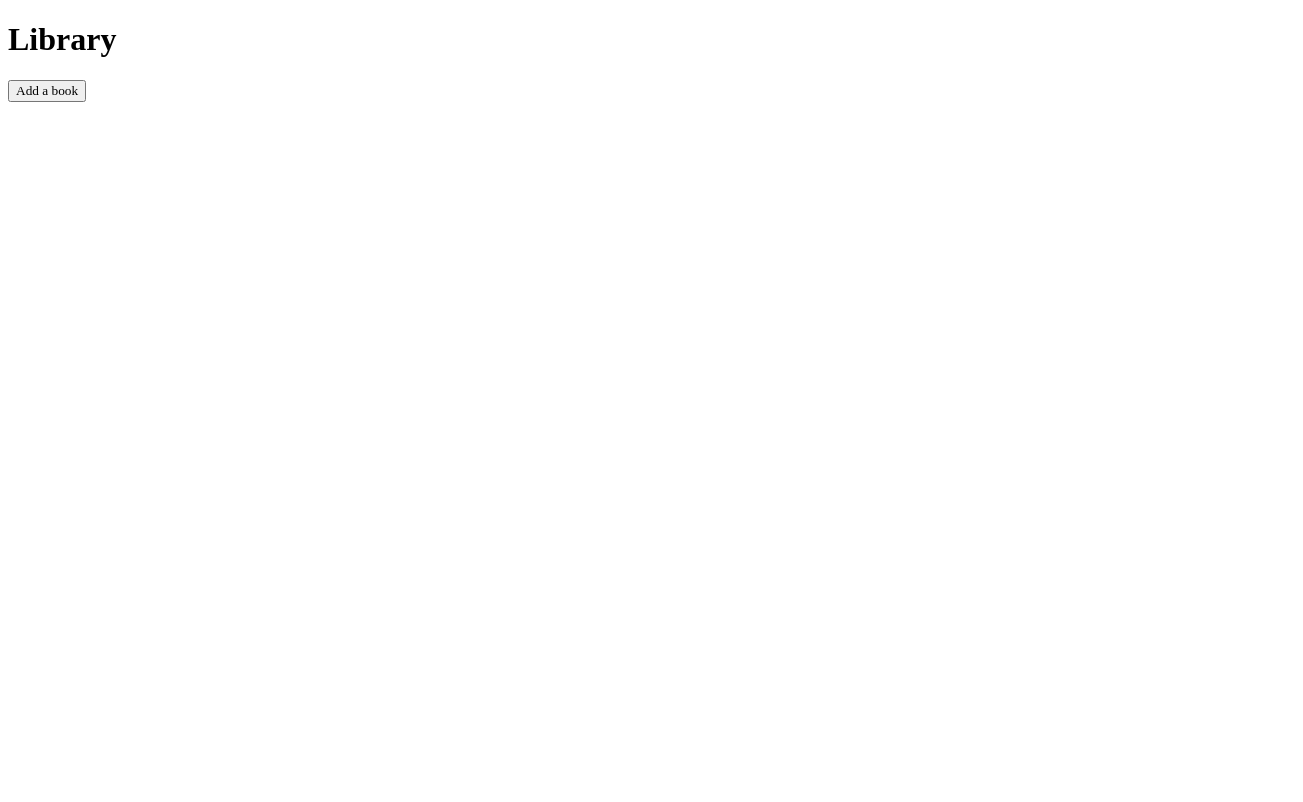
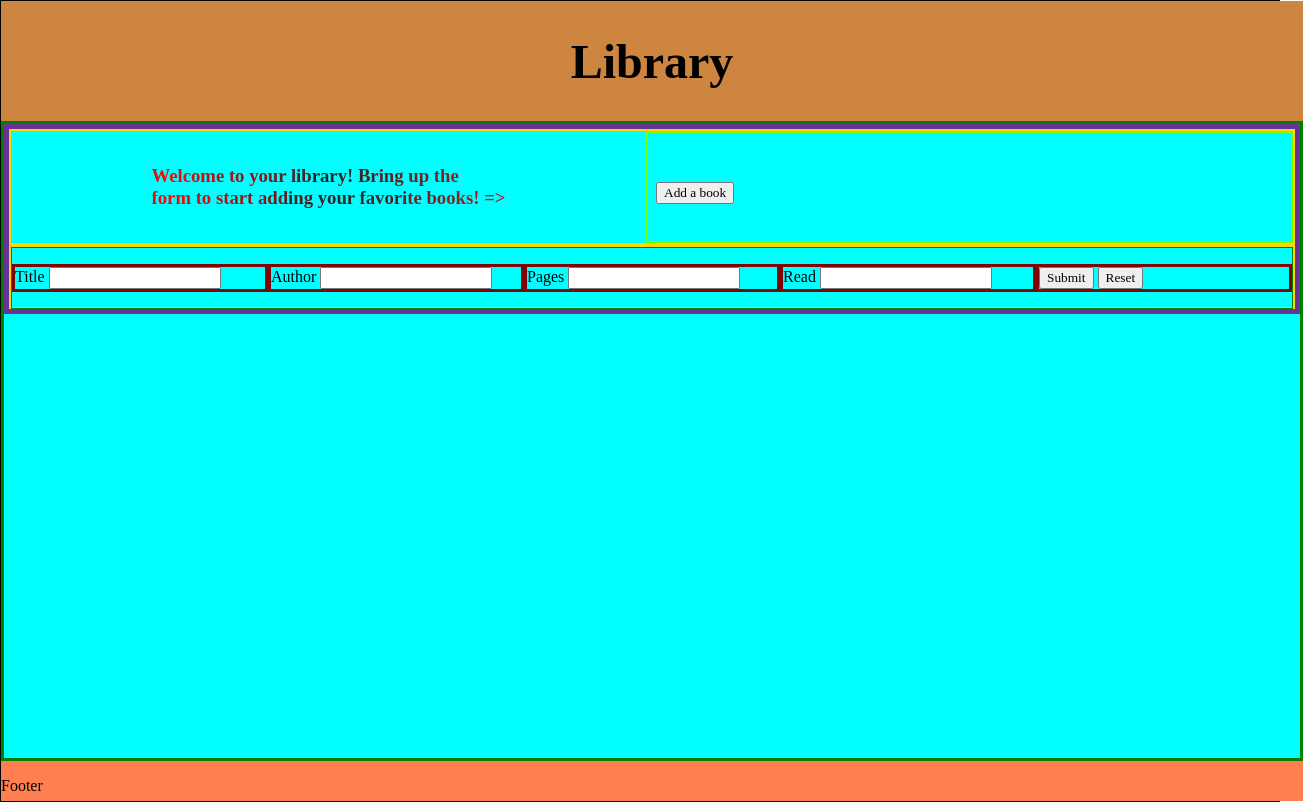
Before and after one commit to xRESCUEBOBx/odin-repository, a plain HTML site: page Library/index.html in a window 1280 px wide. Shown: the whole page, 1303 px wide, since content can reach past the window. Drawn offline with Linux system fonts and the light colour scheme.

Commit message:
Finished My Library

```diff
--- a/Library/index.html
+++ b/Library/index.html
@@ -22,50 +22,56 @@
     <title>Library</title>
   </head>
   <body>
-    <header>
+    <div class="page-container">
+      <header class="header">
         <h1>Library</h1>
       </header>
 
-    <main>
+      <main class="main">
+        <div class="button-form-container">
+          <div>
+            <div class="h3-div">
+              <h3>
+                Welcome to your library! Bring up the <br />form to start adding
+                your favorite books! =>
+              </h3>
+            </div>
+            <div class="add-books-div">
               <button class="js-add-books">Add a book</button>
-      <p class="js-book-display"></p>
-      <p class="js-book-display"></p>
-      <p class="js-book-display"></p>
-      <p class="js-book-display"></p>
+            </div>
+          </div>
           <div class="js-form-container">
-        <form
-          action=""
-          method="get"
-          class="js-form"
-          style="
-            border: 1px solid blue;
-            display: grid;
-            width: fit-content;
-            row-gap: 10px;
-          "
-        >
-          <legend><h3>Add a Book</h3></legend>
-
+            <form action="" method="get" class="js-form">
+              <div class="title-container">
                 <label for="title" class="title">Title</label>
                 <input type="text" name="title" id="title" />
+              </div>
+              <div class="author-container">
                 <label for="author" class="author">Author</label>
                 <input type="text" name="author" id="author" />
+              </div>
+              <div class="pages-container">
                 <label for="pages" class="pages">Pages</label>
                 <input type="number" name="pages" id="pages" />
+              </div>
+              <div class="read-container">
                 <label for="read" class="read">Read</label>
                 <input type="text" name="read" id="read" />
+              </div>
               <div class="form-buttons-container">
                 <button id="submit" class="submit">Submit</button>
                 <button type="reset" id="reset">Reset</button>
               </div>
             </form>
           </div>
+        </div>
         <div class="js-books-in-library"></div>
       </main>
 
-    <footer>
-      <p></p>
+      <footer class="footer">
+        <p>Footer</p>
       </footer>
+    </div>
 
     <noscript>Your browser don't support JavaScript!</noscript>
     <script src="./scripts.js"></script>
--- a/Library/scripts.js
+++ b/Library/scripts.js
@@ -10,58 +10,77 @@ const pagesInputElement = document.querySelector("#pages");
 const readInputElement = document.querySelector("#read");
 const dontSubmitButtonElement = document.querySelector("#submit");
 const submitButtonElement = document.querySelector(".submit");
-
-formContainerElement.style.display = "none";
+const deleteButton = document.createElement("button");
 
 addBookButtonElement.addEventListener("click", () => {
-  if (formContainerElement.style.display === "none") {
-    formContainerElement.style.display = "block";
-  } else {
-    formContainerElement.style.display = "none";
+  formContainerElement.style.display =
+    formContainerElement.style.display === "none" ? "block" : "none";
+});
+
+formElement.addEventListener("submit", (e) => {
+  e.preventDefault();
+  addBookToLibrary();
+});
+
+bookDisplayElement.addEventListener("click", (e) => {
+  if (e.target.classList.contains("remove-book")) {
+    const index = e.target.getAttribute("data-index");
+    removeBookFromLibrary(index);
+  } else if (e.target.classList.contains("toggle-read")) {
+    const index = e.target.getAttribute("data-index");
+    toggleReadStatus(index);
   }
 });
 
-dontSubmitButtonElement.addEventListener("click", preventDefault, false);
-submitButtonElement.addEventListener("click", addBookToLibrary);
-
-function Books(title, author, pages, read) {
+function Book(title, author, pages, read) {
   this.title = title;
   this.author = author;
   this.pages = pages;
   this.read = read;
 }
 
-Books.prototype.getInfo = function () {
-  return `${this.title} ${this.author} ${this.pages} ${this.read}`;
+Book.prototype.getInfo = function () {
+  return `Title:${this.title} => Author:${this.author} => Pages:${this.pages} => Read:${this.read}`;
 };
 
 function addBookToLibrary() {
-  let input = new Books(
-    titleInputElement.value,
-    authorInputElement.value,
-    pagesInputElement.value,
-    readInputElement.value
-  );
+  const title = titleInputElement.value;
+  const author = authorInputElement.value;
+  const pages = pagesInputElement.value;
+  const read = readInputElement.value;
 
-  if (titleInputElement.value !== "" && authorInputElement.value !== "") {
-    myLibrary.push(input);
-  } else if (
-    titleInputElement.value === "" &&
-    authorInputElement.value === ""
-  ) {
+  if (title !== "" && author !== "") {
+    const newBook = new Book(title, author, pages, read);
+    myLibrary.push(newBook);
+    displayBooks();
+  } else {
     titleInputElement.placeholder = "Must input title!";
     authorInputElement.placeholder = "Must input author!";
   }
 
-  myLibrary.forEach((book) => {
-    const bookDisplay = document.createElement("div");
-    bookDisplay.textContent = `${input.title} ${input.author} ${input.pages} ${input.read} `;
-    bookDisplayElement.appendChild(bookDisplay);
-  });
-
   console.log(myLibrary);
 }
 
-function preventDefault(event) {
-  event.preventDefault();
+function displayBooks() {
+  bookDisplayElement.textContent = "";
+
+  myLibrary.forEach((book, index) => {
+    const bookDisplay = document.createElement("div");
+    bookDisplay.classList.add("book-card");
+    bookDisplay.innerHTML = `
+      <p>${book.getInfo()}</p>
+      <button class="remove-book" data-index="${index}">Remove</button>
+      <button class="toggle-read" data-index="${index}">Toggle Read</button>
+    `;
+    bookDisplayElement.appendChild(bookDisplay);
+  });
 }
+function removeBookFromLibrary(index) {
+  myLibrary.splice(index, 1);
+  displayBooks();
+}
+function toggleReadStatus(index) {
+  myLibrary[index].read =
+    myLibrary[index].read === "Read" ? "Not Read" : "Read";
+  displayBooks();
+}
--- a/Library/styles.css
+++ b/Library/styles.css
@@ -2,7 +2,107 @@
   font-family: cascadia code;
 }
 
+body {
+  margin: 0;
+}
+
+.page-container {
+  border: 1px solid black;
+  display: grid;
+  grid-template: "header" 15vh "main" 80vh "footer" 5vh;
+}
+
+.header {
+  background-color: peru;
+  display: flex;
+  justify-content: center;
+  align-items: center;
+  font-size: x-large;
+}
+
+.main {
+  background-color: aqua;
+  display: grid;
+  border: 3px solid green;
+  grid-template: "button" 30% "form" 70%;
+}
+
+.button-form-container {
+  border: 5px solid rebeccapurple;
+  display: grid;
+}
+
+.button-form-container > div {
+  border: 2px solid gold;
+  display: flex;
+  flex-direction: row;
+}
+.h3-div {
+  display: flex;
+  justify-content: center;
+  align-items: center;
+  flex: 1;
+  background: linear-gradient(
+    to right,
+    #241d1d,
+    #fd0606,
+    #292626,
+    #9c2424,
+    #fd0606
+  );
+  background-clip: text;
+  -webkit-background-clip: text;
+  color: transparent;
+  text-fill-color: transparent;
+}
+.add-books-div {
+  padding-top: 12px;
+  padding-left: 8px;
+  border: 2px solid lawngreen;
+  display: flex;
+  align-items: center;
+  flex: 1;
+}
+
+.js-add-books {
+  width: fit-content;
+  height: fit-content;
+}
+
+.js-form {
+  display: flex;
+  height: 100%;
+  width: 100vw;
+  align-items: center;
+  justify-content: space-evenly;
+  border: 1px solid green;
+}
+
+.title-container {
+  border: 3px solid rgb(126, 6, 6);
+  flex: 1;
+}
+.author-container {
+  border: 3px solid rgb(126, 6, 6);
+  flex: 1;
+}
+.pages-container {
+  border: 3px solid rgb(126, 6, 6);
+  flex: 1;
+}
+.read-container {
+  border: 3px solid rgb(126, 6, 6);
+  flex: 1;
+}
 .form-buttons-container {
-  display: grid;
-  grid-template-columns: auto auto;
+  border: 3px solid rgb(126, 6, 6);
+  flex: 1;
 }
+
+.js-form button {
+  width: fit-content;
+}
+
+.footer {
+  background-color: coral;
+}
```
Lines whose indentation alone changed are shown as unchanged.
